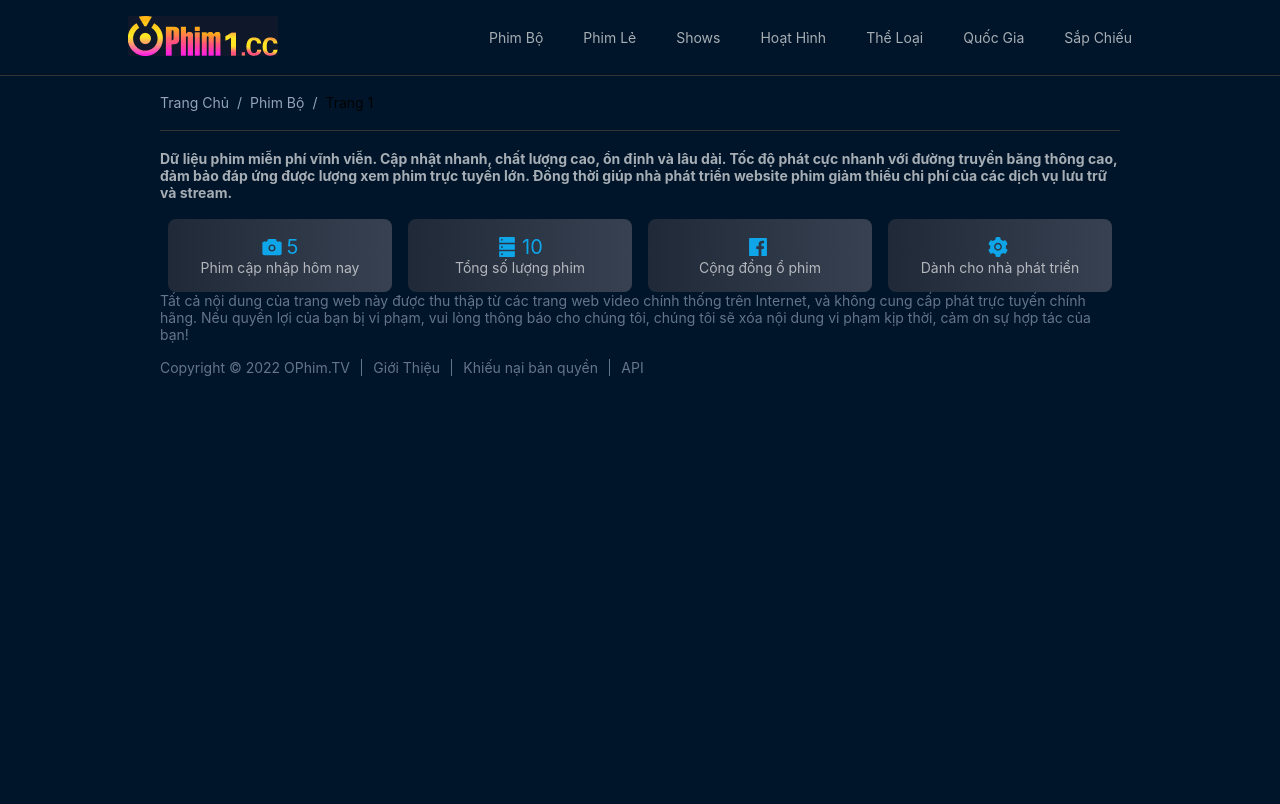
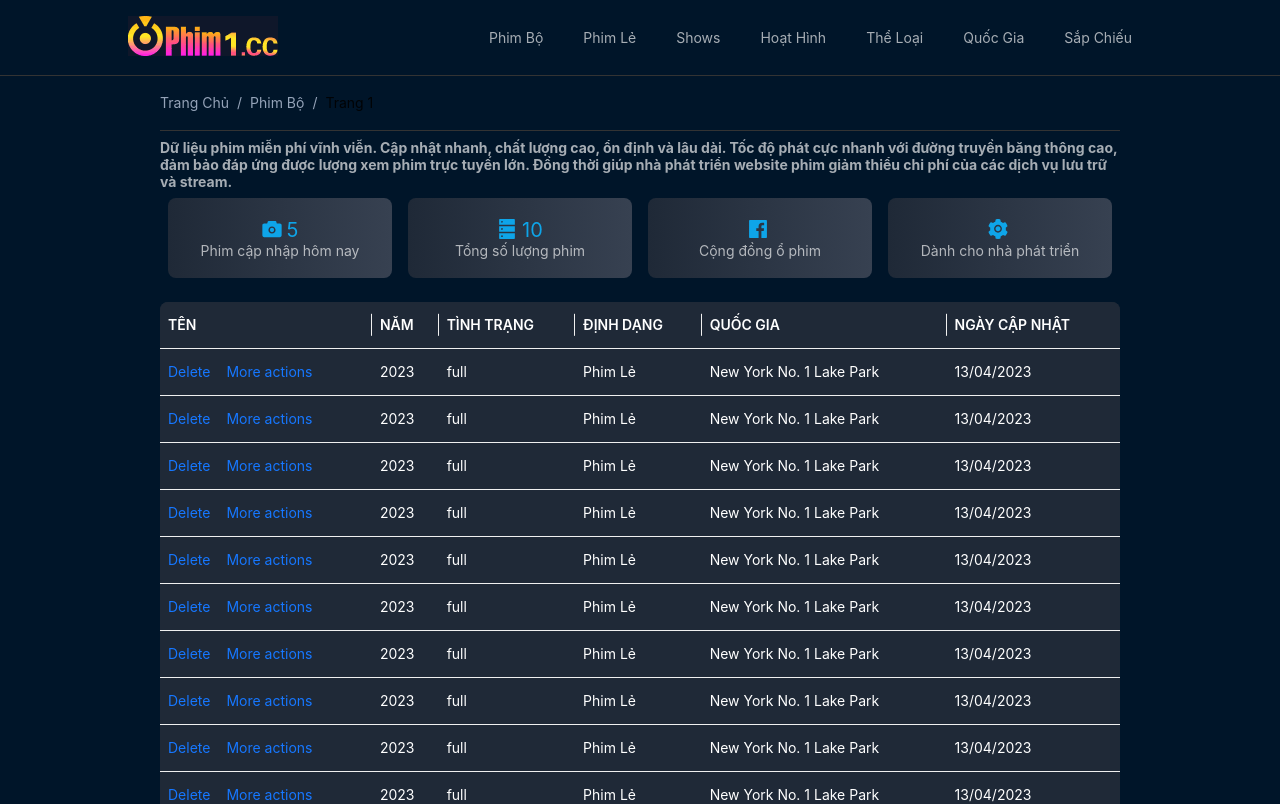
Before and after one commit to GaConUtc/my-movies, a React (Create React App) app: page /phim in a window 1280 px wide. Shown: the top 804 px of the page. Built offline with nearby package versions, Linux system fonts and the light colour scheme.

Commit message:
custom table

```diff
--- a/src/App.css
+++ b/src/App.css
@@ -2,6 +2,15 @@ body {
     margin: 0;
     padding: 0;
     background-color: #001529;
+}
+h1,
+h2,
+h3,
+h4,
+h5,
+h6 {
+    margin: 0;
+    padding: 0;
 }
 p {
     padding: 0;
--- a/src/App.js
+++ b/src/App.js
@@ -1,9 +1,10 @@
 import './App.css';
 import HeaderLayout from './components/Header';
 import BreadcrumbContent from './components/BreadcrumbContent';
-import { BrowserRouter, Route } from 'react-router-dom';
+import { BrowserRouter } from 'react-router-dom';
 import Footer from './components/Footer';
 import SectionPage from './components/Section';
+import Home from './pages/Home';
 
 function App() {
     return (
@@ -12,6 +13,7 @@ function App() {
                 <HeaderLayout />
                 <BreadcrumbContent />
                 <SectionPage />
+                <Home />
                 <Footer />
             </BrowserRouter>
         </>
--- a/src/components/Footer/index.js
+++ b/src/components/Footer/index.js
@@ -1,4 +1,4 @@
-import { Col, Row } from 'antd';
+import { Row } from 'antd';
 import React from 'react';
 
 import './Footer.scss';
@@ -18,13 +18,19 @@ const Footer = () => {
                     <p>Copyright © 2022 OPhim.TV</p>
                 </div>
                 <div className="rc-footer">
-                    <a href="#">Giới Thiệu</a>
+                    <a href={'#'} onClick={() => {}}>
+                        Giới Thiệu
+                    </a>
                 </div>
                 <div className="rc-footer">
-                    <a href="#">Khiếu nại bản quyền</a>
+                    <a href={'#'} onClick={() => {}}>
+                        Khiếu nại bản quyền
+                    </a>
                 </div>
                 <div className="rc-footer">
-                    <a href="#">API</a>
+                    <a href={'#'} onClick={() => {}}>
+                        API
+                    </a>
                 </div>
             </Row>
         </div>
--- a/src/components/Header/index.js
+++ b/src/components/Header/index.js
@@ -1,7 +1,7 @@
-import { Col, Menu, Row } from 'antd';
+import { Col, Row } from 'antd';
 import logo from '../../source/logo.gif';
 import './Header.scss';
-import { Link, NavLink } from 'react-router-dom';
+import { Link } from 'react-router-dom';
 const HeaderLayout = () => {
     const menuItems = [
         {
--- a/src/components/Section/SectionPage.scss
+++ b/src/components/Section/SectionPage.scss
@@ -1,8 +1,11 @@
 .section-page {
     color: rgba(255, 255, 255, 0.65);
+    margin-bottom: 1.5rem;
+    > h4 {
+        margin: 0.5rem 0;
+    }
     .section-page__item {
         margin: 0 0.5rem;
-        padding: 0.5rem;
         display: flex;
         flex-direction: column;
         justify-content: center;
@@ -22,4 +25,7 @@
             margin-right: 5px;
         }
     }
+    .ant-col {
+        height: 5rem;
+    }
 }
--- /dev/null
+++ b/src/pages/Home/Home.scss
@@ -0,0 +1,22 @@
+.ant-table-wrapper {
+    width: 100%;
+}
+
+.ant-table {
+    background: #1f2937 !important;
+    .ant-table-content {
+        background: #1f2937;
+        color: rgb(255 255 255);
+        width: 100%;
+        border-radius: 0.5rem;
+        box-shadow: none;
+        .ant-table-thead .ant-table-cell {
+            color: rgb(255 255 255);
+            background: transparent;
+        }
+
+        .ant-table-cell-row-hover {
+            background: none !important;
+        }
+    }
+}
--- a/src/pages/Home/index.js
+++ b/src/pages/Home/index.js
@@ -1,7 +1,150 @@
+import { Row, Space, Table } from 'antd';
 import React from 'react';
 
+import './Home.scss';
+
 const Home = () => {
-    return <div>Home</div>;
+    const columns = [
+        {
+            title: 'TÊN',
+            dataIndex: 'name',
+            render: () => (
+                <Space size="middle">
+                    <a>Delete</a>
+                    <a>
+                        <Space>More actions</Space>
+                    </a>
+                </Space>
+            ),
+        },
+        {
+            title: 'NĂM',
+            dataIndex: 'year',
+        },
+        {
+            title: 'TÌNH TRẠNG',
+            dataIndex: 'status',
+        },
+        {
+            title: 'ĐỊNH DẠNG',
+            dataIndex: 'type',
+        },
+        {
+            title: 'QUỐC GIA',
+            dataIndex: 'country',
+        },
+        {
+            title: 'NGÀY CẬP NHẬT',
+            dataIndex: 'modifiedTime',
+        },
+    ];
+    const data = [
+        {
+            key: '1',
+            name: 'John Brown',
+            year: 2023,
+            status: 'full',
+            type: 'Phim Lẻ',
+            country: 'New York No. 1 Lake Park',
+            modifiedTime: '13/04/2023',
+        },
+        {
+            key: '1',
+            name: 'John Brown',
+            year: 2023,
+            status: 'full',
+            type: 'Phim Lẻ',
+            country: 'New York No. 1 Lake Park',
+            modifiedTime: '13/04/2023',
+        },
+        {
+            key: '1',
+            name: 'John Brown',
+            year: 2023,
+            status: 'full',
+            type: 'Phim Lẻ',
+            country: 'New York No. 1 Lake Park',
+            modifiedTime: '13/04/2023',
+        },
+        {
+            key: '1',
+            name: 'John Brown',
+            year: 2023,
+            status: 'full',
+            type: 'Phim Lẻ',
+            country: 'New York No. 1 Lake Park',
+            modifiedTime: '13/04/2023',
+        },
+        {
+            key: '1',
+            name: 'John Brown',
+            year: 2023,
+            status: 'full',
+            type: 'Phim Lẻ',
+            country: 'New York No. 1 Lake Park',
+            modifiedTime: '13/04/2023',
+        },
+        {
+            key: '1',
+            name: 'John Brown',
+            year: 2023,
+            status: 'full',
+            type: 'Phim Lẻ',
+            country: 'New York No. 1 Lake Park',
+            modifiedTime: '13/04/2023',
+        },
+        {
+            key: '1',
+            name: 'John Brown',
+            year: 2023,
+            status: 'full',
+            type: 'Phim Lẻ',
+            country: 'New York No. 1 Lake Park',
+            modifiedTime: '13/04/2023',
+        },
+        {
+            key: '1',
+            name: 'John Brown',
+            year: 2023,
+            status: 'full',
+            type: 'Phim Lẻ',
+            country: 'New York No. 1 Lake Park',
+            modifiedTime: '13/04/2023',
+        },
+        {
+            key: '1',
+            name: 'John Brown',
+            year: 2023,
+            status: 'full',
+            type: 'Phim Lẻ',
+            country: 'New York No. 1 Lake Park',
+            modifiedTime: '13/04/2023',
+        },
+        {
+            key: '1',
+            name: 'John Brown',
+            year: 2023,
+            status: 'full',
+            type: 'Phim Lẻ',
+            country: 'New York No. 1 Lake Park',
+            modifiedTime: '13/04/2023',
+        },
+        {
+            key: '1',
+            name: 'John Brown',
+            year: 2023,
+            status: 'full',
+            type: 'Phim Lẻ',
+            country: 'New York No. 1 Lake Park',
+            modifiedTime: '13/04/2023',
+        },
+    ];
+
+    return (
+        <Row className="container">
+            <Table columns={columns} dataSource={data} size="middle" />
+        </Row>
+    );
 };
 
 export default Home;
```
